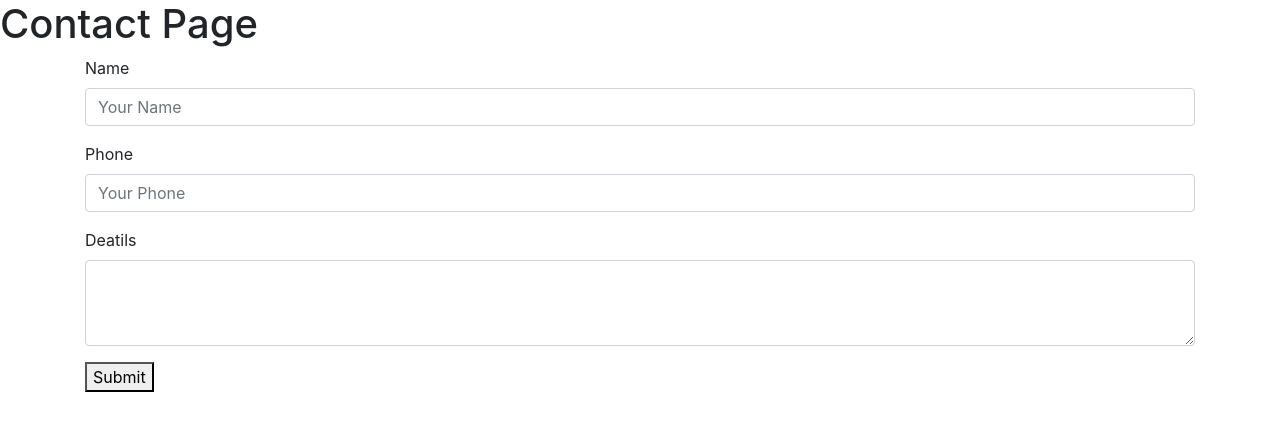
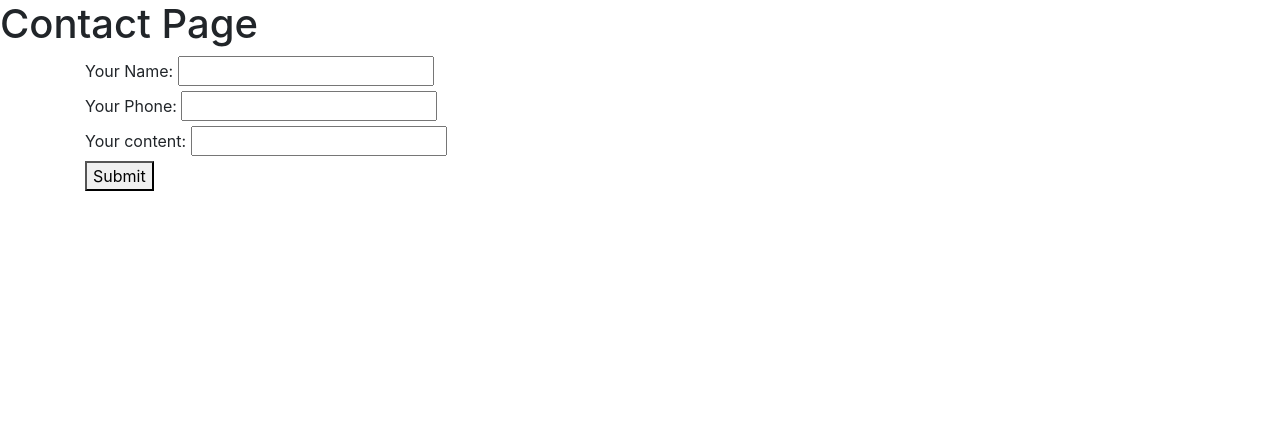
Before and after one commit to Arafath1019/Django-Development, a Django app: template firstproject/templates/contact.html in a window 1280 px wide. Shown: the part 56-487 px from the top of the page. Run offline with Django 5.2, Linux system fonts and the light colour scheme; the template is opened without the code that fills it: values that come from a table or form of the project are taken from there, others are empty.

Commit message:
feat: django forms

```diff
--- a/firstproject/firstproject/urls.py
+++ b/firstproject/firstproject/urls.py
@@ -1,25 +1,9 @@
-"""
-URL configuration for firstproject project.
-
-The `urlpatterns` list routes URLs to views. For more information please see:
-    https://docs.djangoproject.com/en/5.0/topics/http/urls/
-Examples:
-Function views
-    1. Add an import:  from my_app import views
-    2. Add a URL to urlpatterns:  path('', views.home, name='home')
-Class-based views
-    1. Add an import:  from other_app.views import Home
-    2. Add a URL to urlpatterns:  path('', Home.as_view(), name='home')
-Including another URLconf
-    1. Import the include() function: from django.urls import include, path
-    2. Add a URL to urlpatterns:  path('blog/', include('blog.urls'))
-"""
 from django.contrib import admin
-from django.urls import path
-from .views import home, contact
+from django.urls import path, include
+from .views import home
 
 urlpatterns = [
     path('admin/', admin.site.urls),
     path('home/', home, name="home"),
-    path('contact/', contact, name="contact")
+    path('tuition/', include('tuition.urls')),
 ]
--- a/firstproject/templates/contact.html
+++ b/firstproject/templates/contact.html
@@ -4,7 +4,8 @@
 <div class="container">
     <form method="post">
         {% csrf_token %}
-        <div class="form-group">
+        {{form}}
+        {% comment %} <div class="form-group">
           <label for="exampleFormControlInput1">Name</label>
           <input
             type="text"
@@ -32,7 +33,7 @@
             rows="3"
             name="content"
           ></textarea>
-        </div>
+        </div> {% endcomment %}
         <button type="submit">Submit</button>
       </form>
 </div
--- /dev/null
+++ b/firstproject/tuition/forms.py
@@ -0,0 +1,6 @@
+from django import forms
+
+class ContactForm(forms.Form):
+    name = forms.CharField(max_length=100, label="Your Name")
+    phone = forms.CharField(max_length=100, label="Your Phone")
+    content = forms.CharField(max_length=100, label="Your content")
--- /dev/null
+++ b/firstproject/tuition/urls.py
@@ -0,0 +1,5 @@
+from django.urls import path
+from .views import contact
+urlpatterns = [
+    path('contact/', contact, name="contact")
+]
```
Also changed, not shown: firstproject/firstproject/views.py (+1 -10 lines), firstproject/tuition/views.py (+15 -0 lines), firstproject/db.sqlite3.
